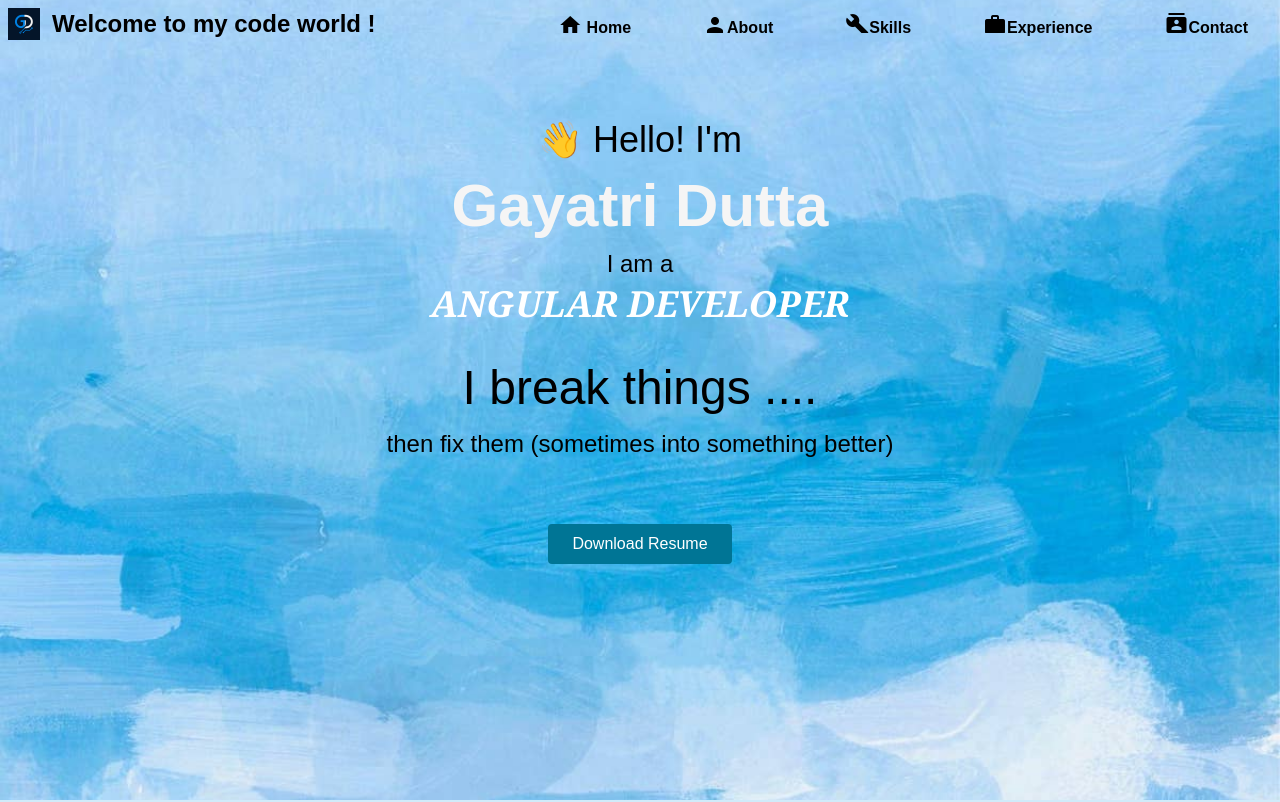
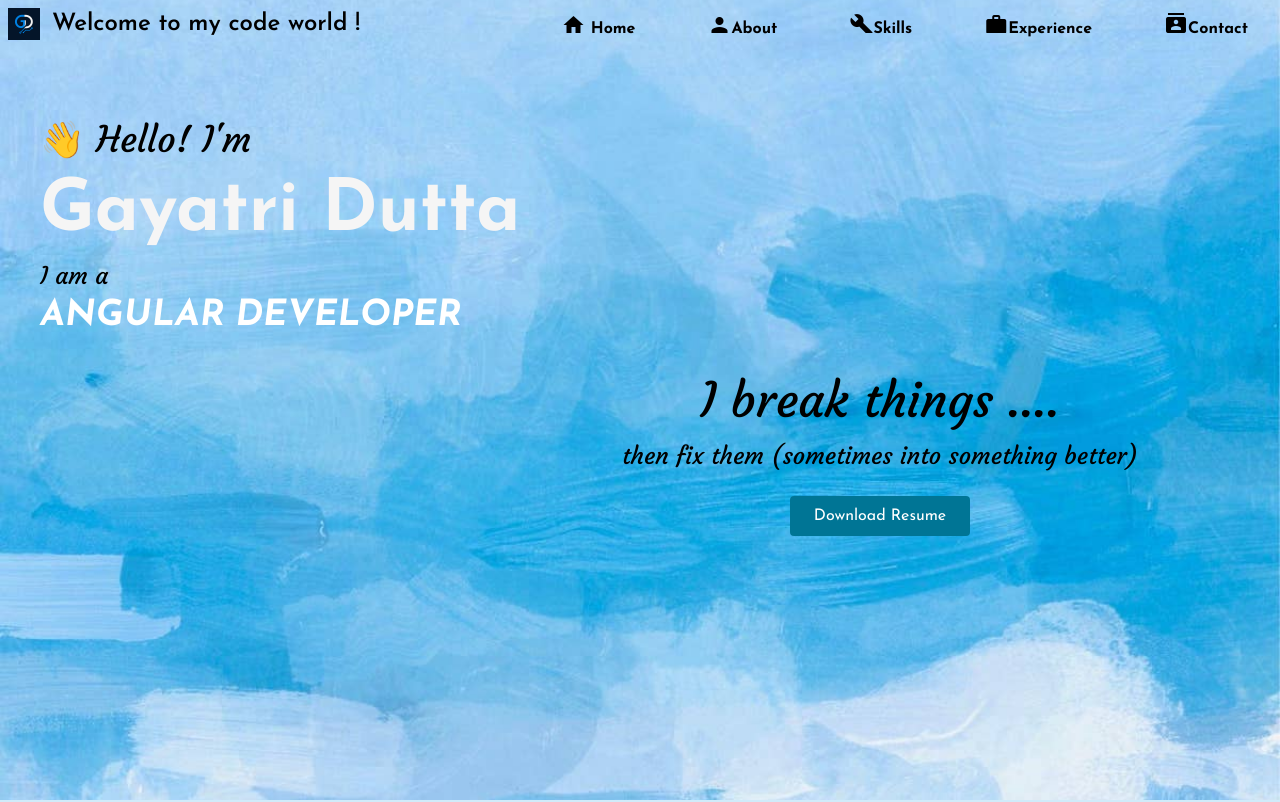
Before and after one commit to GayatriDutta/portfolio, an Angular app: page / in a window 1280 px wide. Shown: the top 802 px of the page. Built offline with nearby package versions, Linux system fonts and the light colour scheme.

Commit message:
updated font

```diff
--- a/src/app/header/header.css
+++ b/src/app/header/header.css
@@ -47,7 +47,7 @@
 .hamburger {
   display: none;
   position: absolute;
-  right: 2%;
+  right: 3%;
   top: 0;
   font-size: 40px;
   font-weight: bolder;
--- a/src/app/home/home.css
+++ b/src/app/home/home.css
@@ -24,9 +24,16 @@
 .profile {
   color: white;
   font-weight: bolder;
-  font-family: Cambria, Cochin, Georgia, Times, "Times New Roman", serif;
   font-style: italic;
   animation-name: example;
   animation-duration: 22s;
   animation-iteration-count: infinite;
 }
+
+.font-cursive {
+  font-family: "Courgette", cursive;
+}
+
+.font-classic {
+  font-family: "Josefin Sans", sans-serif;
+}
--- a/src/app/home/home.html
+++ b/src/app/home/home.html
@@ -1,27 +1,30 @@
 <div class="home-container">
-  <div class="items-center min-h-screen min-w-screen justify-center home pt-30">
-    <section class="text-center grid justify-center mx-10 ">
+  <div class="main-content min-h-screen min-w-screen home">
+    <section class="sectionA w-full pt-30 pl-2 lg:pl-10 md:px-12 flex flex-col md:flex-row items-start gap-10">
       <div class="">
-        <h1 class=" text-4xl text-center mb-4" data-aos="zoom-in">
-          👋 Hello! I'm</h1>
-          <p class="name text-6xl font-bold">Gayatri Dutta</p>
-        </div>
-      <div class="">
+        <h1 class="font-cursive text-4xl mb-4" data-aos="zoom-in">
+          👋 Hello! I'm
+        </h1>
+        <p class="font-classic name text-7xl font-bold">Gayatri Dutta</p><div class="font-cursive">
         <p class="text-2xl pt-3">I am a</p>
         <p
-          class="pt-1 text-4xl profile uppercase rotating-text"
+          class="pt-1 text-4xl font-classic profile uppercase"
           [class.fade]="fade"
         >
           {{ currentText }}
         </p>
       </div>
+
+      </div>
+
     </section>
 
-    <section class="text-center py-10">
-      <h1 class="text-5xl mb-4">I break things ....</h1>
-      <p class="text-2xl">then fix them (sometimes into something better)</p>
-    </section>
-    <div class="grid justify-center pb-6">
+    <section class="sectionB text-center pt-10 lg:pl-120">
+      <h1 class="font-cursive text-5xl mb-4">I break things ....</h1>
+      <p class="font-cursive text-2xl px-5">
+        then fix them (sometimes into something better)
+      </p>
+      <div class="pb-6">
         <a
           href="../assets/resume.pdf"
           target="_blank"
@@ -30,5 +33,6 @@
           Download Resume
         </a>
       </div>
+    </section>
   </div>
 </div>
--- a/src/index.html
+++ b/src/index.html
@@ -8,6 +8,9 @@
   <link rel="icon" class="rounded-full" type="image/x-icon" href="assets/logo.png">
   <link href="https://fonts.googleapis.com/css2?family=Roboto:wght@300;400;500&display=swap" rel="stylesheet">
   <link href="https://fonts.googleapis.com/icon?family=Material+Icons" rel="stylesheet">
+  <link href="https://fonts.googleapis.com/css2?family=Courgette&display=swap" rel="stylesheet">
+  <link href="https://fonts.googleapis.com/css2?family=Josefin+Sans:ital,wght@0,100..700;1,100..700&display=swap" rel="stylesheet">
+
 </head>
 <body class="mat-typography">
   <app-root></app-root>
--- a/src/styles.css
+++ b/src/styles.css
@@ -1,6 +1,5 @@
 @import "tailwindcss";
 @import "aos/dist/aos.css";
-@import url('https://fonts.googleapis.com/css2?family=Josefin+Sans&display=swap');
 
 html,
 body {
```
Lines whose indentation alone changed are shown as unchanged.
